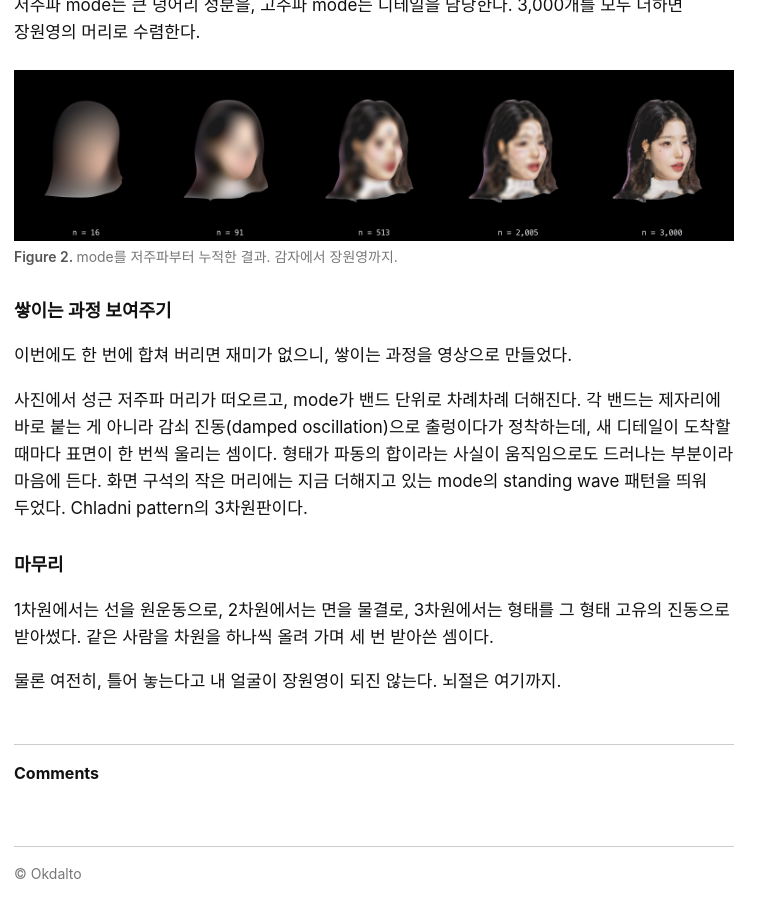
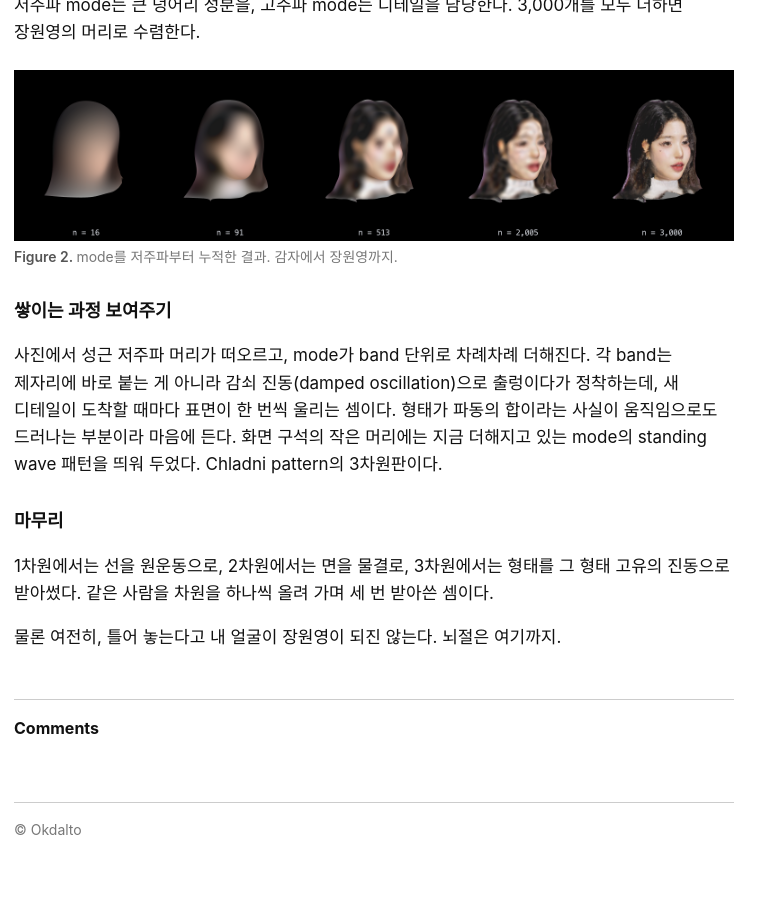
Before and after one commit to okdalto/okdalto.github.io, a Jekyll site: the page built from _posts/2026-06-07-장원영이 되는 주파수 3차원.md, in a window 1280 px wide and 900 px high, scrolled down 1789 px. Shown: the whole window, without its empty margins (0-783 px from the left). Built offline with Jekyll 4.4.1, drawn with Linux system fonts in a browser that asks for light colours; formulas are drawn with MathJax 3; a script that is not in the unit is left out; comment, search, counter and statistics services are not loaded; after the commit the page ends 2644 px from its top, so only the background shows below that.

Commit message:
Drop filler line; use English 'band' in 3D frequency post
Co-Authored-By: Claude Opus 4.8 (1M context) <noreply@anthropic.com>

```diff
--- a/_posts/2026-06-07-장원영이 되는 주파수 3차원.md
+++ b/_posts/2026-06-07-장원영이 되는 주파수 3차원.md
@@ -67,9 +67,7 @@ $$
 
 ### 쌓이는 과정 보여주기 ###
 
-이번에도 한 번에 합쳐 버리면 재미가 없으니, 쌓이는 과정을 영상으로 만들었다.
-
-사진에서 성근 저주파 머리가 떠오르고, mode가 밴드 단위로 차례차례 더해진다. 각 밴드는 제자리에 바로 붙는 게 아니라 감쇠 진동(damped oscillation)으로 출렁이다가 정착하는데, 새 디테일이 도착할 때마다 표면이 한 번씩 울리는 셈이다. 형태가 파동의 합이라는 사실이 움직임으로도 드러나는 부분이라 마음에 든다. 화면 구석의 작은 머리에는 지금 더해지고 있는 mode의 standing wave 패턴을 띄워 두었다. Chladni pattern의 3차원판이다.
+사진에서 성근 저주파 머리가 떠오르고, mode가 band 단위로 차례차례 더해진다. 각 band는 제자리에 바로 붙는 게 아니라 감쇠 진동(damped oscillation)으로 출렁이다가 정착하는데, 새 디테일이 도착할 때마다 표면이 한 번씩 울리는 셈이다. 형태가 파동의 합이라는 사실이 움직임으로도 드러나는 부분이라 마음에 든다. 화면 구석의 작은 머리에는 지금 더해지고 있는 mode의 standing wave 패턴을 띄워 두었다. Chladni pattern의 3차원판이다.
 
 ### 마무리 ###
 
```
